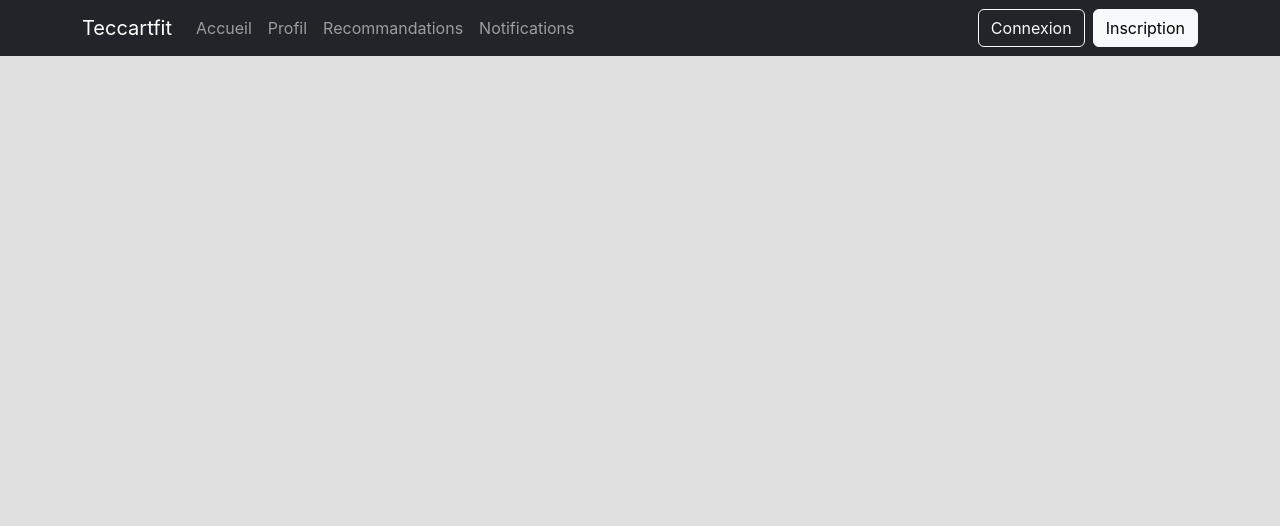
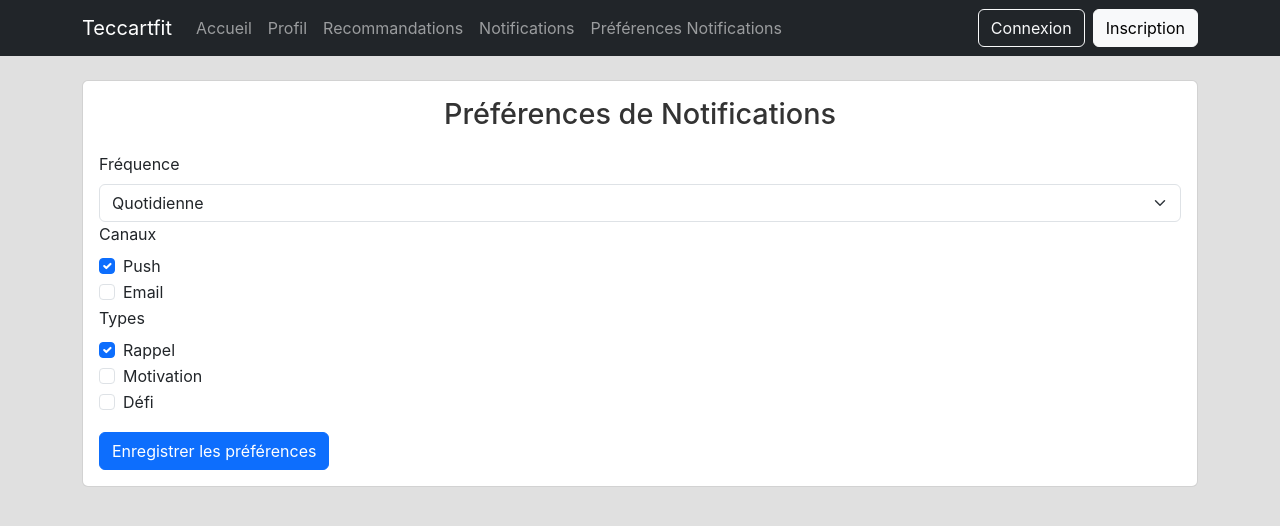
Before and after one commit to HusseinCoulibaly/physical-activity-frontend, a React (Create React App) app in the folder user-frontend/: page /preferences in a window 1280 px wide. Shown: the top 526 px of the page. Built offline with nearby package versions, Linux system fonts and the light colour scheme.

Commit message:
page de preference terminee

```diff
--- a/user-frontend/src/App.js
+++ b/user-frontend/src/App.js
@@ -10,6 +10,7 @@ import WelcomePage from './components/pages/WelcomePage';
 import HealthDashboard from './components/pages/HealthDashboard';
 import RecommendationsPage from './components/pages/RecommendationsPage';
 import NotificationsPage from './components/pages/NotificationsPage';
+import NotificationPreferencesPage from './components/pages/NotificationPreferencesPage';
 
 function App() {
   return (
@@ -24,6 +25,7 @@ function App() {
           <Route path="/health-dashboard" element={<HealthDashboard />} />
           <Route path="/recommendations" element={<RecommendationsPage />} />
           <Route path="/notifications" element={<NotificationsPage />} />
+          <Route path="/preferences" element={<NotificationPreferencesPage />} />
         </Routes>
       </Router>
     </AuthProvider>
--- a/user-frontend/src/components/Navbar.js
+++ b/user-frontend/src/components/Navbar.js
@@ -25,6 +25,8 @@ const NavigationBar = () => {
             {user && <Nav.Link as={Link} to="/health-dashboard">Santé</Nav.Link>}
             <Nav.Link as={Link} to="/recommendations">Recommandations</Nav.Link>
             <Nav.Link as={Link} to="/notifications">Notifications</Nav.Link>
+            <Nav.Link as={Link} to="/preferences">Préférences Notifications</Nav.Link>
+
           </Nav>
           <Nav>
             {user ? (
--- a/user-frontend/src/components/pages/NotificationPreferencesPage.js
+++ b/user-frontend/src/components/pages/NotificationPreferencesPage.js
@@ -0,0 +1,116 @@
+import React, { useState, useContext } from 'react';
+import axios from 'axios';
+import { useNavigate } from 'react-router-dom';
+import { AuthContext } from '../../contexts/AuthContext';
+import { Form, Button, Card, Container } from 'react-bootstrap';
+
+const NotificationPreferencesPage = () => {
+  const { user } = useContext(AuthContext);
+  const navigate = useNavigate();
+  const [frequency, setFrequency] = useState('daily');
+  const [channels, setChannels] = useState(['push']);
+  const [types, setTypes] = useState(['reminder']);
+
+  const handleSubmit = async (e) => {
+    e.preventDefault();
+
+    try {
+      await axios.post('http://localhost:5003/api/notifications/preferences', {
+        userId: user.id,
+        frequency,
+        channels,
+        types,
+      });
+
+      // Redirige vers la page d'accueil après la soumission
+      navigate('/');
+    } catch (error) {
+      console.error("Erreur lors de l'enregistrement des préférences :", error);
+      alert("Erreur lors de l'enregistrement des préférences");
+    }
+  };
+
+  return (
+    <Container>
+      <Card className="my-4">
+        <Card.Body>
+          <h2>Préférences de Notifications</h2>
+          <Form onSubmit={handleSubmit}>
+            <Form.Group>
+              <Form.Label>Fréquence</Form.Label>
+              <Form.Select value={frequency} onChange={(e) => setFrequency(e.target.value)}>
+                <option value="daily">Quotidienne</option>
+                <option value="weekly">Hebdomadaire</option>
+                <option value="monthly">Mensuelle</option>
+              </Form.Select>
+            </Form.Group>
+
+            <Form.Group>
+              <Form.Label>Canaux</Form.Label>
+              <Form.Check
+                type="checkbox"
+                label="Push"
+                checked={channels.includes('push')}
+                onChange={(e) => {
+                  setChannels((prev) =>
+                    e.target.checked ? [...prev, 'push'] : prev.filter((ch) => ch !== 'push')
+                  );
+                }}
+              />
+              <Form.Check
+                type="checkbox"
+                label="Email"
+                checked={channels.includes('email')}
+                onChange={(e) => {
+                  setChannels((prev) =>
+                    e.target.checked ? [...prev, 'email'] : prev.filter((ch) => ch !== 'email')
+                  );
+                }}
+              />
+            </Form.Group>
+
+            <Form.Group>
+              <Form.Label>Types</Form.Label>
+              <Form.Check
+                type="checkbox"
+                label="Rappel"
+                checked={types.includes('reminder')}
+                onChange={(e) => {
+                  setTypes((prev) =>
+                    e.target.checked ? [...prev, 'reminder'] : prev.filter((ty) => ty !== 'reminder')
+                  );
+                }}
+              />
+              <Form.Check
+                type="checkbox"
+                label="Motivation"
+                checked={types.includes('motivation')}
+                onChange={(e) => {
+                  setTypes((prev) =>
+                    e.target.checked ? [...prev, 'motivation'] : prev.filter((ty) => ty !== 'motivation')
+                  );
+                }}
+              />
+              <Form.Check
+                type="checkbox"
+                label="Défi"
+                checked={types.includes('challenge')}
+                onChange={(e) => {
+                  setTypes((prev) =>
+                    e.target.checked ? [...prev, 'challenge'] : prev.filter((ty) => ty !== 'challenge')
+                  );
+                }}
+              />
+            </Form.Group>
+
+            <Button variant="primary" type="submit" className="mt-3">
+              Enregistrer les préférences
+            </Button>
+          </Form>
+        </Card.Body>
+      </Card>
+    </Container>
+  );
+};
+
+export default NotificationPreferencesPage;
```
